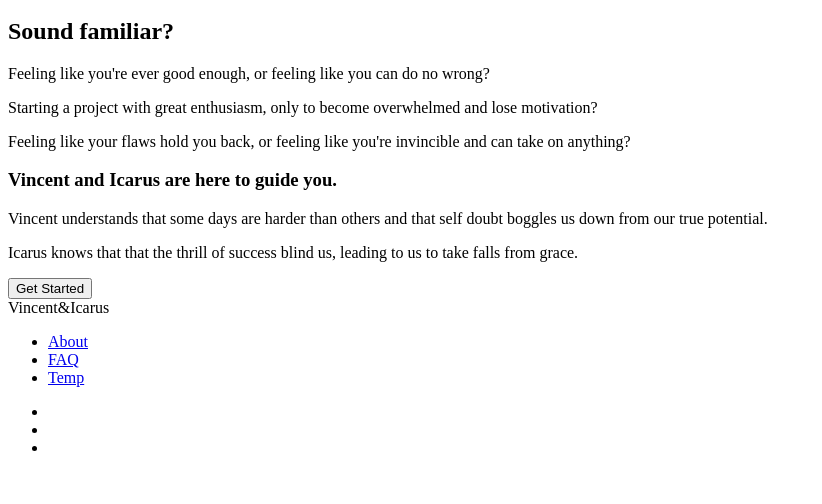
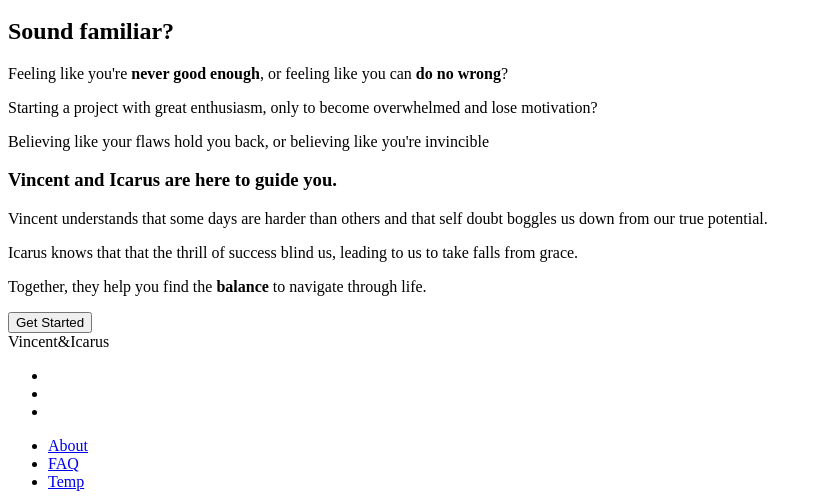
Before and after one commit to Jimmy-Vu/vincent-and-icarus, a React (Create React App) app in the folder client/: page / in a window 1280 px wide. Shown: the part 714-1218 px from the top of the page, without its empty margins (0-822 px from the left). Before the commit the page ends 1187 px from the top, so only its background shows below. Built offline with nearby package versions, Linux system fonts and the light colour scheme; the HTML template or start-up script is replaced by a standard one.

Commit message:
Completed user-see-home feature

```diff
--- a/client/src/App.tsx
+++ b/client/src/App.tsx
@@ -1,6 +1,6 @@
 import React, { useEffect, useState } from 'react'
 import { createBrowserRouter, createRoutesFromElements, Route, Outlet, RouterProvider } from 'react-router-dom'
-import Home from './pages/home'
+import Home from './pages/Home'
 import Vincent from './pages/vincent'
 import Icarus from './pages/icarus'
 import Header from './components/header'
--- a/client/src/components/footer.tsx
+++ b/client/src/components/footer.tsx
@@ -5,21 +5,23 @@ export default function Footer() {
 
   return (
     <>
-      <footer className="h-32 min-h-min w-full mt-6 p-6 shadow-md bg-slate-200 flex justify-center">
-        <section className="w-full max-w-screen-2xl flex flex-col">
+      <footer className="h-32 min-h-min w-full max-w-screen-2xl mt-6 p-6 lg:px-48 shadow-md bg-slate-200 flex justify-center">
+        <section className="w-full flex flex-col">
           <div className="flex justify-between">
-            <span className="text-xl font-semibold">Vincent&Icarus</span>
+            <section className="flex flex-col justify-between">
+              <span className="text-xl font-semibold">Vincent&Icarus</span>
+              <div id="footer__social-links">
+                <ul className="flex flex-row">
+                  <li className="mr-3"><Link to="https://www.linkedin.com/in/jimmyvu2/"><i className="fa-brands fa-linkedin text-2xl"></i></Link></li>
+                  <li className="mr-3"><Link to="https://twitter.com/thrownewJimmy"><i className="fa-brands fa-twitter text-2xl"></i></Link></li>
+                  <li className="mr-3"><Link to="https://github.com/Jimmy-Vu"><i className="fa-brands fa-github text-2xl"></i></Link></li>
+                </ul>
+              </div>
+            </section>
             <ul>
               <li><Link to="/about">About</Link></li>
               <li><Link to="/faq">FAQ</Link></li>
               <li><Link to="/temp">Temp</Link></li>
-            </ul>
-          </div>
-          <div id="footer__social-links">
-            <ul className="flex flex-row">
-              <li className="mr-3"><Link to="https://www.linkedin.com/in/jimmyvu2/"><i className="fa-brands fa-linkedin text-2xl"></i></Link></li>
-              <li className="mr-3"><Link to="https://twitter.com/thrownewJimmy"><i className="fa-brands fa-twitter text-2xl"></i></Link></li>
-              <li className="mr-3"><Link to="https://github.com/Jimmy-Vu"><i className="fa-brands fa-github text-2xl"></i></Link></li>
             </ul>
           </div>
         </section>
--- a/client/src/pages/Home.tsx
+++ b/client/src/pages/Home.tsx
@@ -39,9 +39,9 @@ export default function Home() {
             </div>
             <h2 className="text-3xl lg:text-4xl font-bold mb-10">Sound familiar?</h2>
             <div className="mb-10 text-center lg:text-xl">
-              <p className="mb-3">Feeling like you're ever good enough, or feeling like you can do no wrong?</p>
+              <p className="mb-3">Feeling like you're <b>never good enough</b>, or feeling like you can <b>do no wrong</b>?</p>
               <p className="mb-3">Starting a project with great enthusiasm, only to become overwhelmed and lose motivation?</p>
-              <p className="mb-3">Feeling like your flaws hold you back, or feeling like you're invincible and can take on anything?</p>
+              <p className="mb-3">Believing like your flaws hold you back, or believing like you're invincible</p>
             </div>
           </section>
           <section className="flex flex-col items-center lg:text-xl">
@@ -49,6 +49,7 @@ export default function Home() {
             <div className="my-10 text-center">
               <p className="mb-3">Vincent understands that some days are harder than others and that self doubt boggles us down from our true potential.</p>
               <p className="mb-3">Icarus knows that that the thrill of success blind us, leading to us to take falls from grace.</p>
+              <p className="mb-3">Together, they help you find the <b>balance</b> to navigate through life.</p>
             </div>
             <Link className="w-52 h-14 flex justify-center items-center bg-black rounded hover:bg-neutral-800 hover:ring-slate-500" to="/get-started">
               <button className=" text-white text-xl font-bold">Get Started</button>
```
